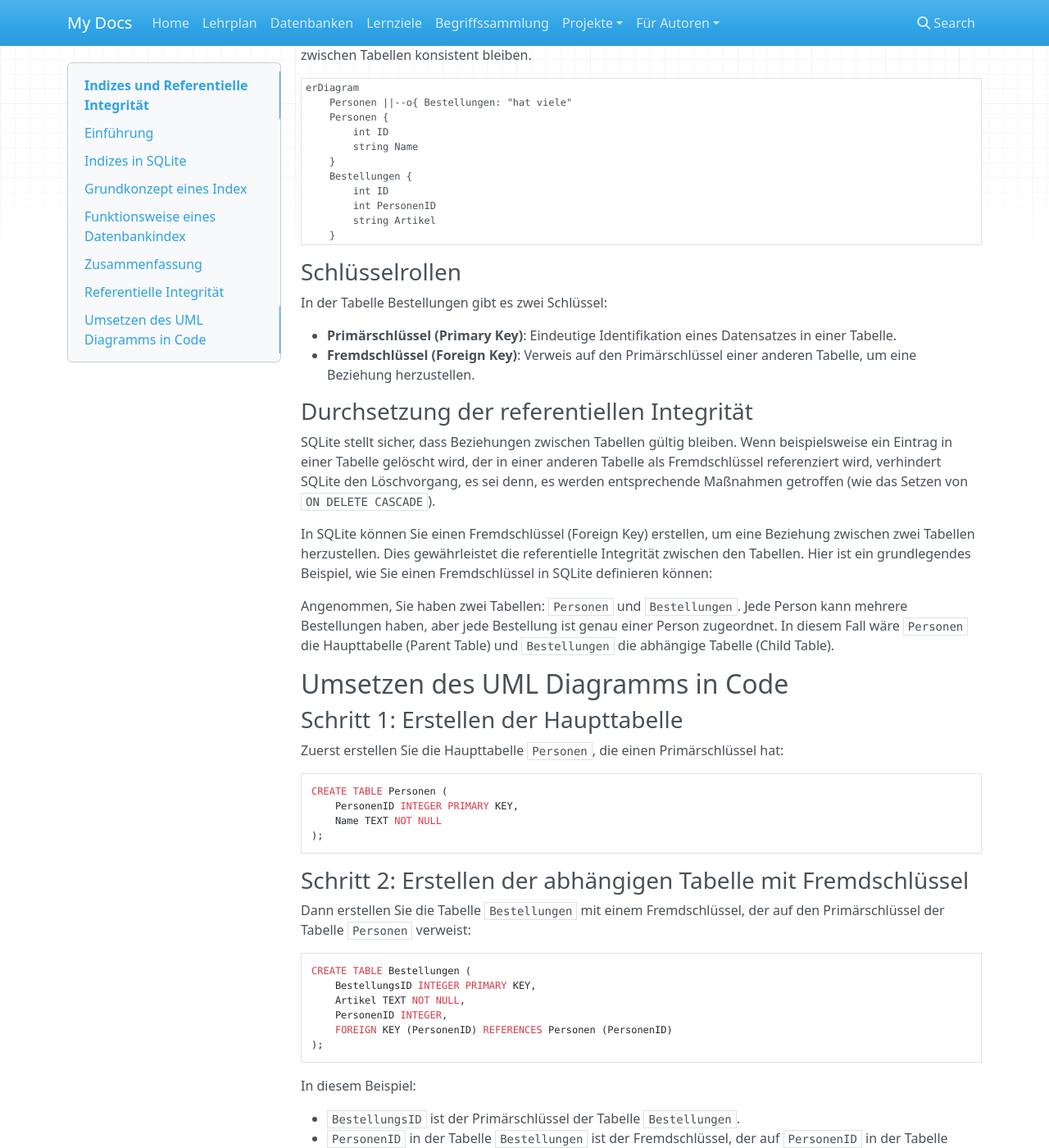
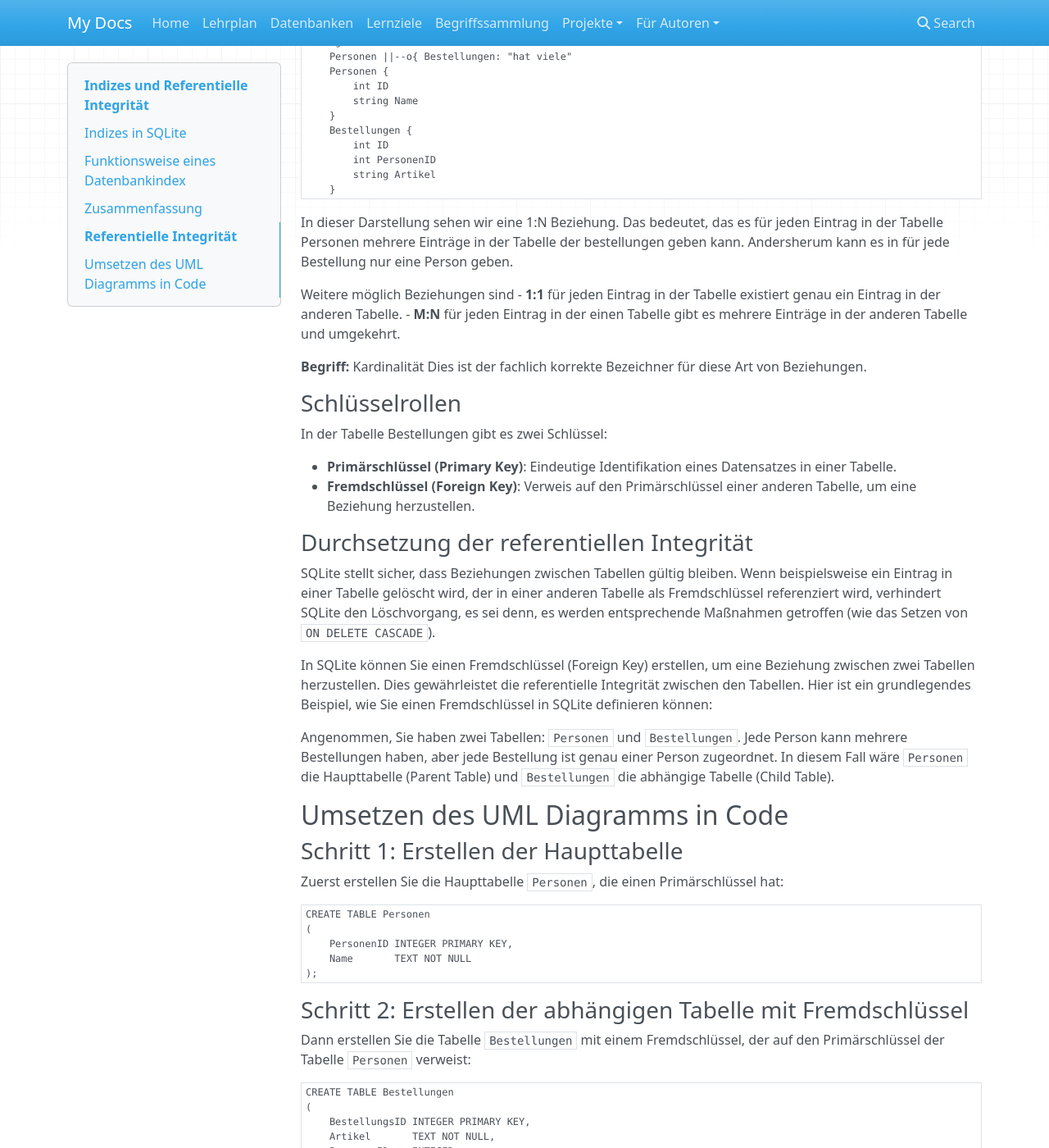
Before and after one commit to kevinsuelzle/Python_Wiki, an MkDocs documentation site: the page built from docs/lehrplan/datenbanken/indices_and_referential_integrity.md, in a window 1280 px wide and 1400 px high, scrolled down 3808 px. Shown: the whole window at 82% size. Built offline with MkDocs 1.6.1, drawn with Linux system fonts in a browser that asks for light colours; nearby versions of some CDN libraries; some of the changed text lies outside the part shown.

Commit message:
fehlende Dateien erstellt. Unterrichtsplan geändert. Schlusswort geschrieben.

````diff
--- a/docs/lehrplan/datenbanken/indices_and_referential_integrity.md
+++ b/docs/lehrplan/datenbanken/indices_and_referential_integrity.md
@@ -1,6 +1,4 @@
 # Indizes und Referentielle Integrität
-
-## Einführung
 
 In diesem Abschnitt der Schulungsunterlage werden wir uns mit zwei wichtigen Aspekten von SQLite-Datenbanken
 beschäftigen: Indizes und referentielle Integrität. Diese Konzepte sind entscheidend für die Effizienz und
@@ -42,7 +40,7 @@
 Um jemanden zu suchen kann es sinnvoll sein, die Kombination aus Vornamen und Nachnamen als Index zu verwenden, um die
 Suche zu beschleunigen.
 
-## Grundkonzept eines Index
+### Grundkonzept eines Index
 
 Um die Funktionsweise eines Index in einer Datenbank zu verstehen, beginnen wir mit einem einfachen Beispiel: einem
 Array. Ein Array ist eine Sammlung von Elementen, die in einer festgelegten Reihenfolge gespeichert sind. Jedes Element
@@ -56,12 +54,14 @@
 
 ## Funktionsweise eines Datenbankindex
 
+Tiefer gehende Erläuterung der Funktionsweise von Indizes.
+
 ### Struktur eines Index
 
 In Datenbanken ist ein Index eine separate Datenstruktur (wie ein B-Baum, Hash-Tabelle oder ähnliches), die effizienten
 Zugriff auf die Datensätze einer Tabelle ermöglicht.
 
-#### B-Baum-Struktur
+### B-Baum-Struktur
 
 Die meisten Datenbanken, einschließlich SQLite, verwenden für ihre Indizes eine B-Baum-Struktur. Ein B-Baum ist ein
 selbst balancierender Baum, der eine sortierte Reihenfolge der Elemente und schnellen Zugriff auf diese Elemente
@@ -77,7 +77,7 @@
 
 #### Beispiel
 
-```sql
+```sqlite
 CREATE INDEX idx_nachname ON Personen (Nachname);
 ```
 
@@ -177,9 +177,7 @@
 
 Beschäftigen sie sich mit dem Flußdiagramm und versuchen sie zu verstehen, wie das System des B-Baumes funktioniert.
 
-## Referentielle Integrität
-
-### Was ist referentielle Integrität?
+# Referentielle Integrität
 
 Referentielle Integrität ist ein Konzept in relationalen Datenbanken, das sicherstellt, dass Beziehungen zwischen
 Tabellen konsistent bleiben.
@@ -197,6 +195,17 @@
         string Artikel
     }
 ```
+
+In dieser Darstellung sehen wir eine 1:N Beziehung. Das bedeutet, das es für jeden Eintrag in der Tabelle Personen
+mehrere Einträge in der Tabelle der bestellungen geben kann. Andersherum kann es in für jede Bestellung nur eine Person
+geben.
+
+Weitere möglich Beziehungen sind
+- **1:1** für jeden Eintrag in der Tabelle existiert genau ein Eintrag in der anderen Tabelle.
+- **M:N** für jeden Eintrag in der einen Tabelle gibt es mehrere Einträge in der anderen Tabelle und umgekehrt.
+
+**Begriff:** Kardinalität
+Dies ist der fachlich korrekte Bezeichner für diese Art von Beziehungen.
 
 ### Schlüsselrollen
 
@@ -226,10 +235,11 @@
 
 Zuerst erstellen Sie die Haupttabelle `Personen`, die einen Primärschlüssel hat:
 
-```sql
-CREATE TABLE Personen (
+```sqlite
+CREATE TABLE Personen
+(
     PersonenID INTEGER PRIMARY KEY,
-    Name TEXT NOT NULL
+    Name       TEXT NOT NULL
 );
 ```
 
@@ -238,11 +248,12 @@
 Dann erstellen Sie die Tabelle `Bestellungen` mit einem Fremdschlüssel, der auf den Primärschlüssel der
 Tabelle `Personen` verweist:
 
-```sql
-CREATE TABLE Bestellungen (
+```sqlite
+CREATE TABLE Bestellungen
+(
     BestellungsID INTEGER PRIMARY KEY,
-    Artikel TEXT NOT NULL,
-    PersonenID INTEGER,
+    Artikel       TEXT NOT NULL,
+    PersonenID    INTEGER,
     FOREIGN KEY (PersonenID) REFERENCES Personen (PersonenID)
 );
 ```
````
Also changed, not shown: other parts of docs/lehrplan/datenbanken/indices_and_referential_integrity.md (+1 -1 lines), docs/lehrplan/datenbanken/aliases.md (added, +3 -0 lines), docs/lehrplan/datenbanken/build_in_functions.md (added, +3 -0 lines), docs/lehrplan/datenbanken/datenbanken.md (+65 -37 lines), docs/lehrplan/datenbanken/finally.md (added, +50 -0 lines), docs/lehrplan/datenbanken/joins_and_views.md (added, +3 -0 lines), docs/lehrplan/datenbanken/projects.md (added, +3 -0 lines), docs/lehrplan/datenbanken/scripting_and_deploying.md (added, +3 -0 lines), docs/lehrplan/datenbanken/subselect_and_cte.md (added, +3 -0 lines), docs/lehrplan/datenbanken/uml_diagramme.md (+1 -128 lines), docs/lehrplan/datenbanken/working_with_data.md (added, +3 -0 lines), 1 other file.
